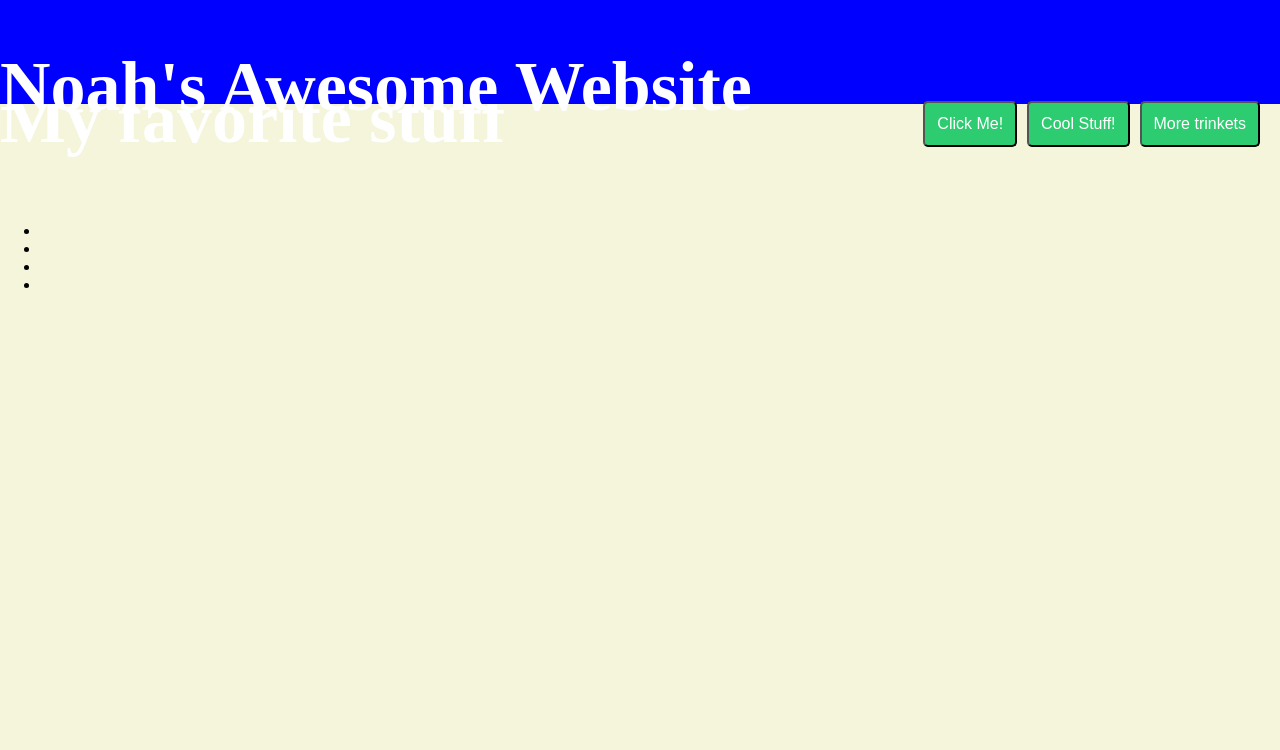
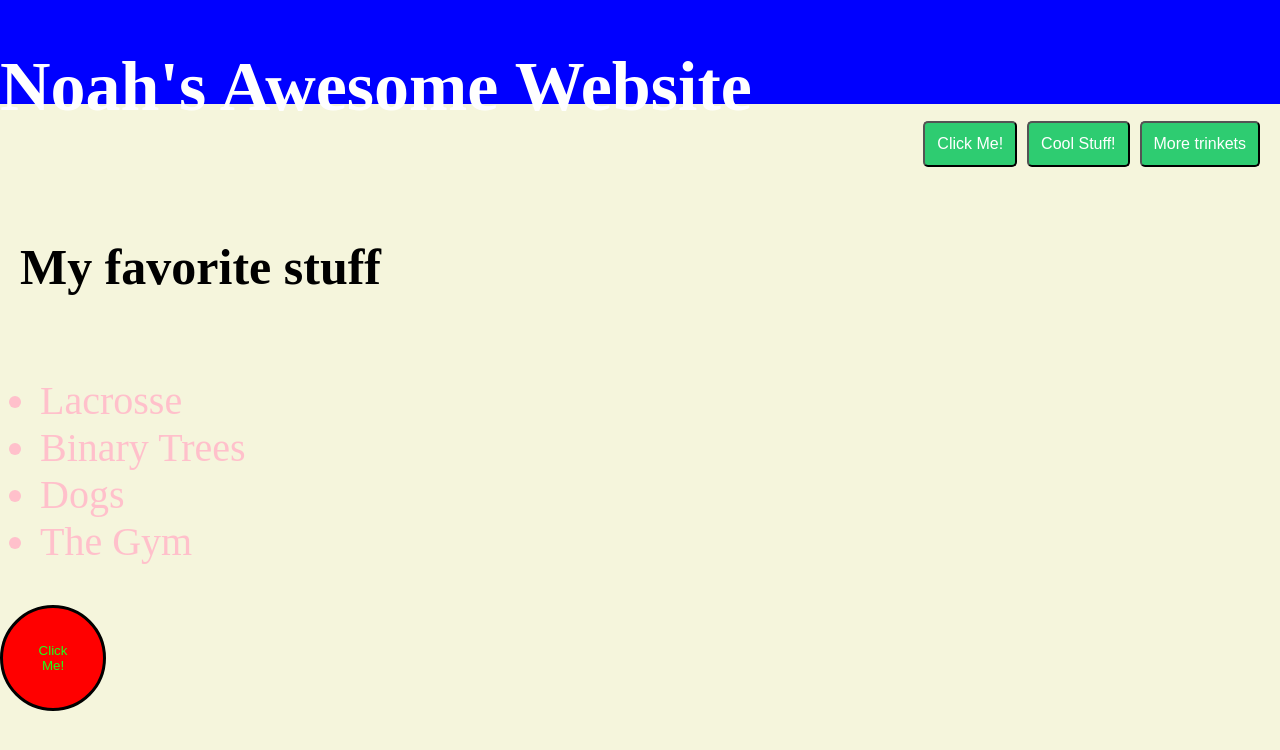
Before and after one commit to nbiss/Odea-HTML-my-website, a plain HTML site: page index.html in a window 1280 px wide. Drawn offline with Linux system fonts and the light colour scheme.

Commit message:
feat/circle container and button

```diff
--- a/index.html
+++ b/index.html
@@ -23,14 +23,20 @@
 
     </p>
 
-    <h1>My favorite stuff</h1>
-    <ul>
-        <li></li>
-        <li></li>
-        <li></li>
-        <li></li>
-    </ul>
+    <h2>My favorite stuff</h2>
+    <div class="list">
+        <ul>
+            <li>Lacrosse</li>
+            <li>Binary Trees</li>
+            <li>Dogs</li>
+            <li>The Gym</li>
+        </ul>
+    </div>
 
+    <div class="circle_container" id="circle">
+        <button id="circle_button">Click Me!</button>
+
+    </div>
 
 </body>
 </html>
--- a/style.css
+++ b/style.css
@@ -1,8 +1,10 @@
 body{
     margin: 0;
+    background-color: beige;
     display: flex;
-    background-color: beige;
     flex-direction: column;
+    align-items: left;
+    justify-content: left;
 }
 h1 {
     display: flex;
@@ -12,16 +14,21 @@ h1 {
     font: Arial;
 
 }
+h2{
+    display: flex;
+    justify-content: left;
+    color: black;
+    text-align: left;
+    font-size: 50px;
+    font: Times;
+    padding-left: 20px;
+}
 .box_header{
     display: flex;
     background-color: blue;
     width: 100vw;
     height: 13vh;
     border: 100px;
-    border-color: black;
-    position: absolute;
-    top: 0px;
-    left: 0px;
 
 }
 .button_container{
@@ -31,14 +38,12 @@ h1 {
     gap: 10px;
     height: 5vh;
     width: calc(100vw - 20px);
-    position: absolute;
-    top: 13vh;
     padding-right: 20px;
+    padding-top: 20px;
 
 }
 .button_container button{
     padding: 12px;
-    margin: 5px 0;
     background: #2ecc71;
     color: white;
     font-size: 16px;
@@ -47,3 +52,36 @@ h1 {
     cursor: pointer;
 
 }
+.button_container button:hover{
+    color: #000000;
+}
+.list{
+    display: flex;
+    font-size: 40px;
+    color: pink;
+
+}
+.circle_container{
+    display: flex;
+    justify-content: center;
+    align-items: center;
+    width: 100px;
+    height: 100px;
+    background-color: red;
+    border-radius: 100%;
+    border: solid;
+    border-color: #000000;
+    border-width: 3px;
+}
+.circle_container button{
+    display: flex;
+    align-items: center;
+    justify-content: center;
+    cursor: pointer;
+    color: rgb(29, 255, 29);
+    background-color: red;
+    padding: 20px;
+    height: 50px;
+    width: 50px;
+    border: none;
+}
```
